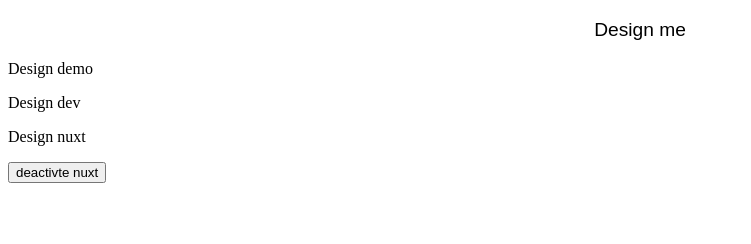
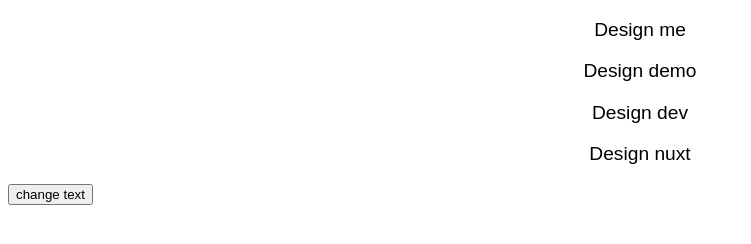
Before and after one commit to andrewbenrichard/coding-class, a plain HTML site: page attribute.html in a window 1280 px wide. Shown: the whole page, without its empty margins (0-751 px from the left). Drawn offline with Linux system fonts and the light colour scheme.

Commit message:
Changes made

```diff
--- a/attribute.html
+++ b/attribute.html
@@ -13,6 +13,21 @@
         font-family: fantasy;
         font-size: larger;
         text-align: center;
+    }
+    .demo {
+        font-family:fantasy;
+        font-size:larger;
+        text-align:center;
+    }
+    .dev {
+        font-family:fantasy;
+        font-size:larger;
+        text-align:center;
+    }
+    #nuxt {
+        font-size:larger;
+        font-family:fantasy;
+        text-align:center;
     }
 
     </style>
@@ -38,7 +53,12 @@
         </p>
 
 
-        <button >deactivte nuxt</button>
+        <button onclick="displayresult()">change text</button>
+        <script>
+            function displayresult() {
+                document.getElementById("nuxt").innerHTML="style nuxt!";
+            }
+        </script>
 
 
     </body>
```
